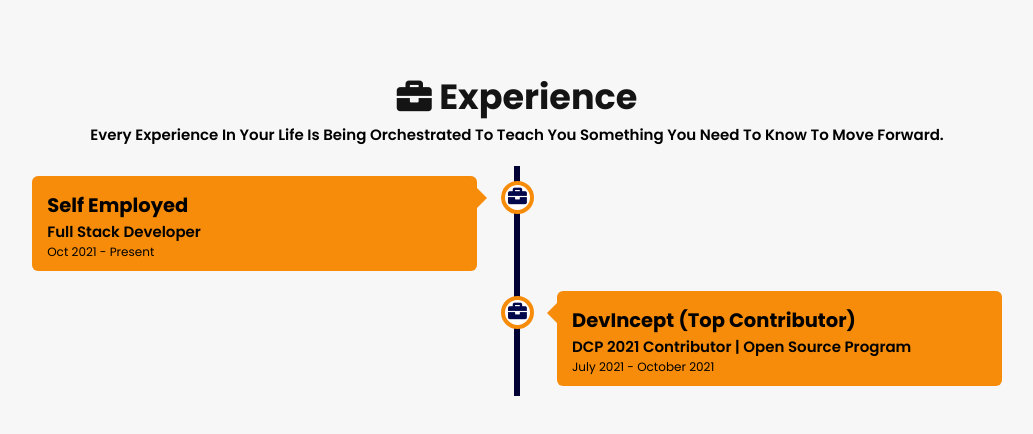
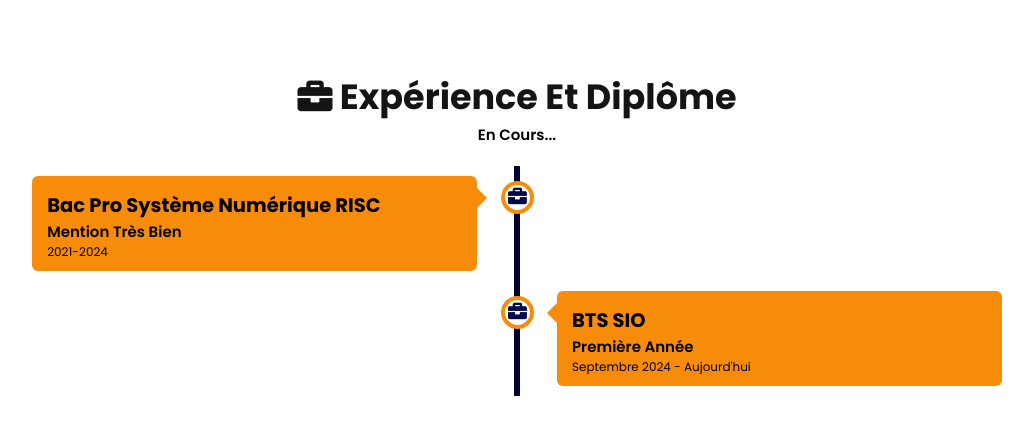
Before and after one commit to Viewnivers/Lizom, a plain HTML site: page experience/index.html in a window 1280 px wide. Shown: the whole page, without its empty margins (123-1156 px from the left). Drawn offline with nearby package versions, Linux system fonts and the light colour scheme.

Commit message:
V1.1.5
Mise à jours de l'expérience

```diff
--- a/css/main.css
+++ b/css/main.css
@@ -469,7 +469,7 @@
 
 /* Backgrounds */
 .bg-1 {
-  background-color: #fefbdc;
+  background-color: #faf8dd;
 }
 
 /* Header */
--- a/experience/index.html
+++ b/experience/index.html
@@ -17,9 +17,9 @@
 <!-- experience section starts -->
 <section class="experience" id="experience">
 
-  <h2 class="heading"><i class="fas fa-briefcase"></i> Experience</h2>
+  <h2 class="heading"><i class="fas fa-briefcase"></i> Expérience et Diplôme</h2>
   <div class="quote">
-      <span>every experience in your life is being orchestrated to teach you something you need to know to move forward.</span>
+      <span>En cours...</span>
   </div>
 
   <div class="timeline">
@@ -27,11 +27,11 @@
     <div class="container left">
       <div class="content">
         <div class="tag">
-          <h2>Self Employed</h2>
+          <h2>Bac Pro Système Numérique RISC</h2>
         </div>
         <div class="desc">
-            <h3>Full Stack Developer</h3>
-            <p>Oct 2021 - present</p>
+            <h3>Mention très bien </h3>
+            <p>2021-2024</p>
         </div>
       </div>
     </div>
@@ -39,11 +39,11 @@
     <div class="container right">
         <div class="content">
           <div class="tag">
-            <h2>DevIncept (Top Contributor)</h2>
+            <h2>BTS SIO</h2>
           </div>
           <div class="desc">
-              <h3>DCP 2021 Contributor | Open Source Program</h3>
-              <p>July 2021 - October 2021</p>
+              <h3>Première année</h3>
+              <p>Septembre 2024 - Aujourd'hui</p>
           </div>
         </div>
       </div>
--- a/experience/script.js
+++ b/experience/script.js
@@ -35,7 +35,7 @@
 (function(){
 var s1=document.createElement("script"),s0=document.getElementsByTagName("script")[0];
 s1.async=true;
-s1.src='https://embed.tawk.to/60df10bf7f4b000ac03ab6a8/1f9jlirg6';
+
 s1.charset='UTF-8';
 s1.setAttribute('crossorigin','*');
 s0.parentNode.insertBefore(s1,s0);
--- a/experience/style.css
+++ b/experience/style.css
@@ -16,7 +16,7 @@
   scroll-behavior: smooth;
 }
 body{
-  background: #f7f7f7;
+  background: #ffffff;
   font-family: 'Poppins', sans-serif;
 }
 
@@ -49,7 +49,7 @@
   justify-content: space-between;
   padding: 1.7rem 10%;
   height: 6.5rem;
-  background-color: #fff;
+  background-color: #ffffff;
   box-shadow: 0 1px 4px rgba(146,161,176,.3);
 }
 section{
```
Also changed, not shown: index.html (+9 -4 lines), favicon.ico.
